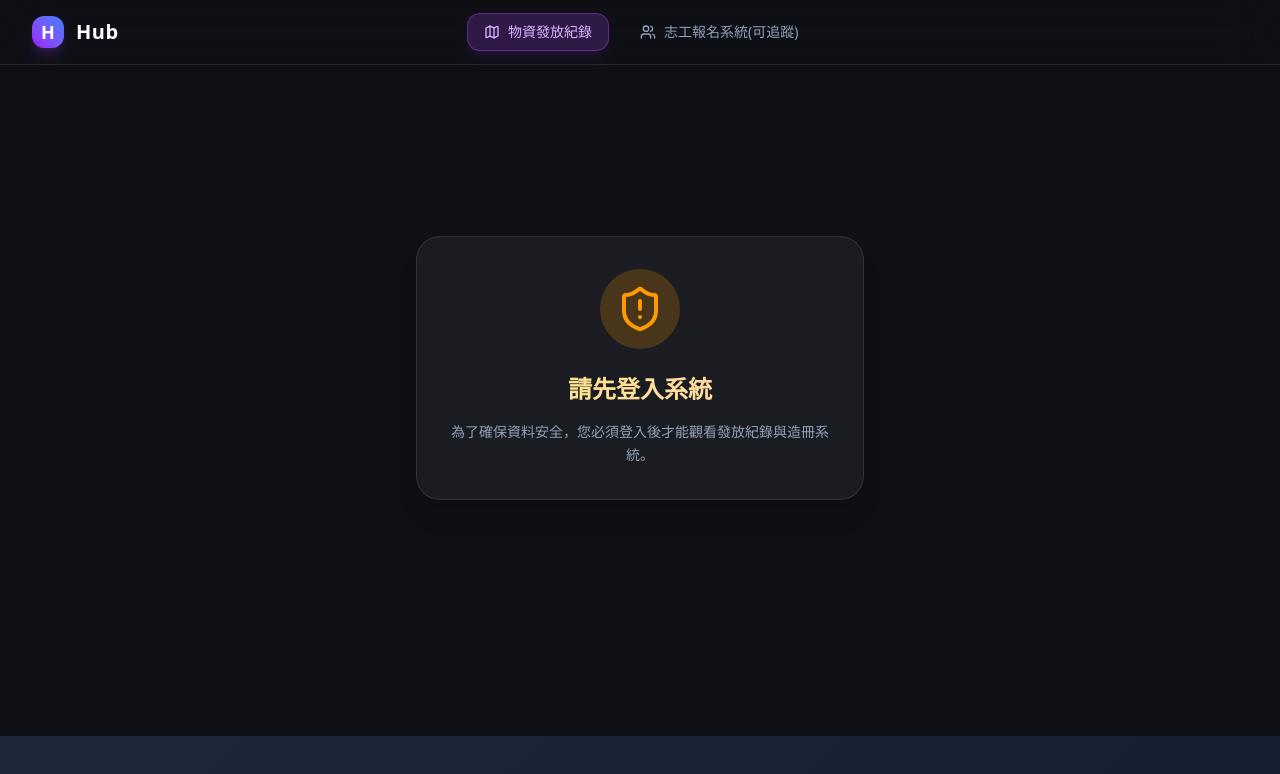
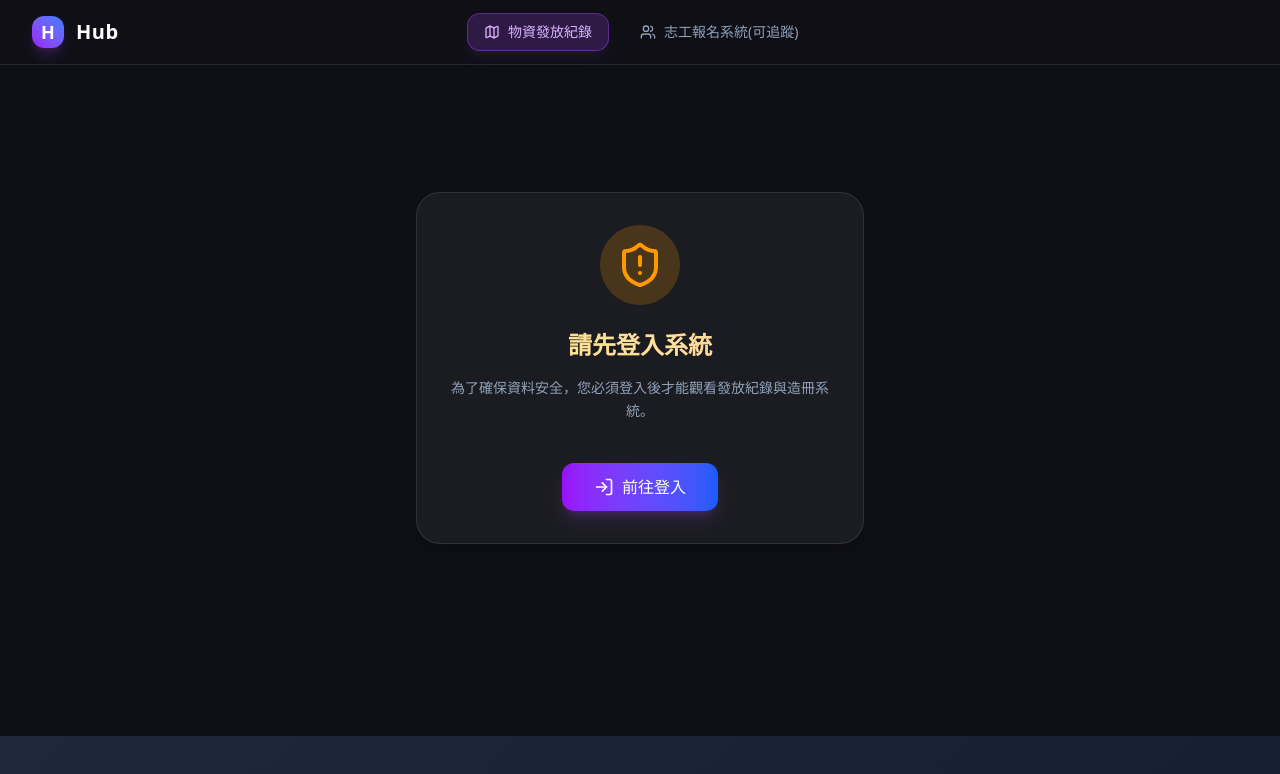
Before and after one commit to nn70/tpp_tissue, a Next.js app: page /dashboard in a window 1280 px wide. Shown: the top 774 px of the page. Built offline with nearby package versions, Linux system fonts and the light colour scheme; no server answers.

Commit message:
fix(auth): add login button to restricted access page

```diff
--- a/src/components/RestrictedAccess.tsx
+++ b/src/components/RestrictedAccess.tsx
@@ -1,4 +1,5 @@
-import { ShieldAlert } from "lucide-react";
+import { ShieldAlert, LogIn } from "lucide-react";
+import Link from "next/link";
 
 export default function RestrictedAccess() {
     return (
@@ -15,6 +16,15 @@ export default function RestrictedAccess() {
                 <p className="text-slate-400 text-sm leading-relaxed">
                     為了確保資料安全，您必須登入後才能觀看發放紀錄與造冊系統。
                 </p>
+                <div className="pt-6">
+                    <Link
+                        href="/login"
+                        className="inline-flex items-center justify-center space-x-2 bg-gradient-to-r from-purple-600 to-blue-600 hover:from-purple-500 hover:to-blue-500 text-white px-8 py-3 rounded-xl font-medium shadow-lg shadow-purple-500/20 transition-all hover:scale-105 active:scale-95"
+                    >
+                        <LogIn className="w-5 h-5" />
+                        <span>前往登入</span>
+                    </Link>
+                </div>
             </div>
         </div>
     );
```
